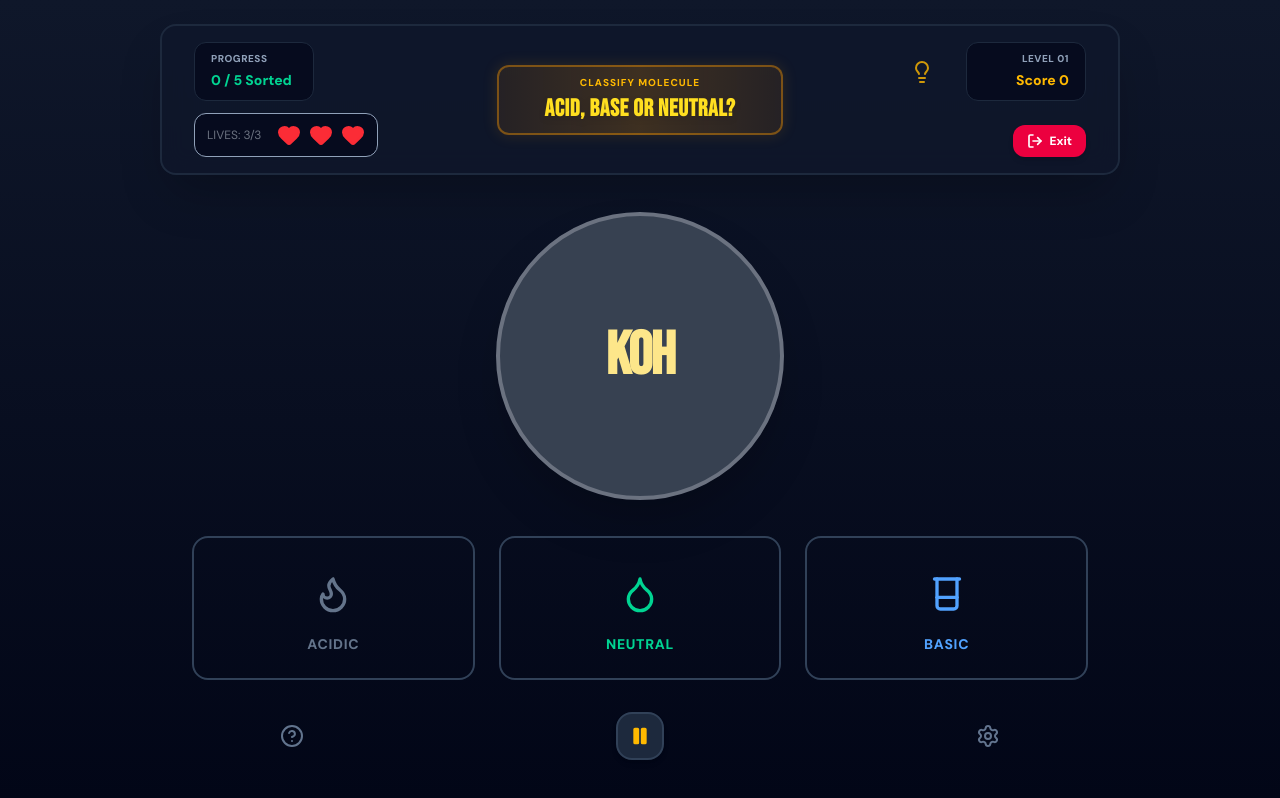
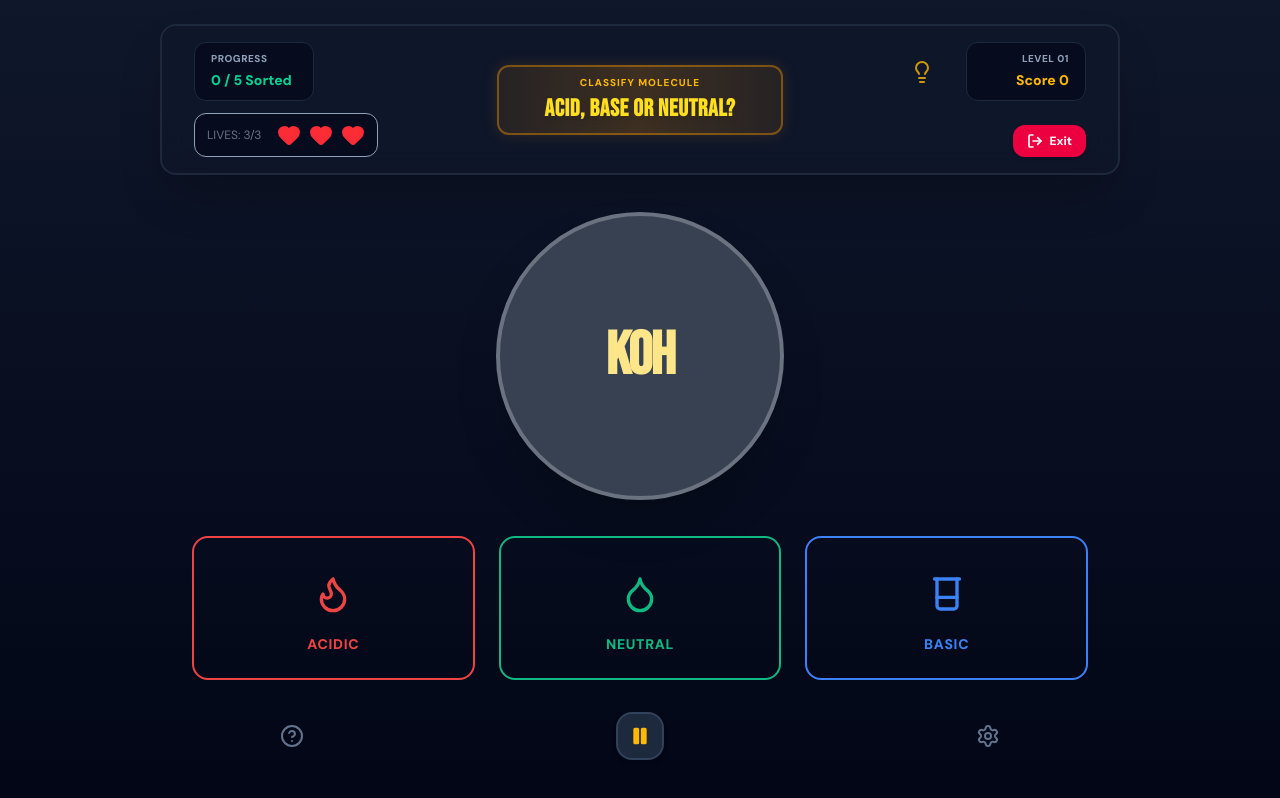
Before and after one commit to StellaSlad-Appian/chem-games, a Next.js app: page /games/acid-classification in a window 1280 px wide. Built offline with nearby package versions, Linux system fonts and the light colour scheme.

Commit message:
updated globals.css for acid-classifiction and fixed acid-classification bug

```diff
--- a/src/app/games/acid-classification/page.tsx
+++ b/src/app/games/acid-classification/page.tsx
@@ -60,8 +60,8 @@ export default function ClassificationGame() {
 
   // --- UI ANIMATION STATE ---
   const [feedback, setFeedback] = useState<{ status: AnswerStatus; selected: string | null }>({
-    status: null,
-    selected: null,
+      status: ANSWER_STATUS.IDLE, // CHANGE THIS FROM null TO ANSWER_STATUS.IDLE
+      selected: null,
   });
 
   const [currentLevelChemicals, setCurrentLevelChemicals] = useState<CompoundData[]>([]);
@@ -103,7 +103,7 @@ export default function ClassificationGame() {
 
   const handleSelection = (selectedType: ChemicalClassification) => {
   // Use GAME_STATE constant
-    if (gameState !== GAME_STATE.PLAYING || !currentChemical || feedback.status !== null) return;
+    if (gameState !== GAME_STATE.PLAYING || !currentChemical || feedback.status !== ANSWER_STATUS.IDLE) return;
 
     const expectedType = evaluateChemical(currentChemical);
     const isCorrect = selectedType === expectedType;
@@ -247,7 +247,7 @@ export default function ClassificationGame() {
 
       {/* LOWER NAVIGATION PLATFORM */}
       <div className={`w-full max-w-4xl grid gap-3 md:gap-6 mb-4 z-10 mx-auto px-4 md:px-0 ${currentLevel >= 3 ? 'grid-cols-2 md:grid-cols-4' : 'grid-cols-3'}`}>
-        {CLASSIFICATION_OPTIONS.map((option) => {
+        {CLASSIFICATION_OPTIONS.map((option: { label: string; icon: any; colorVar: string }) => {
           // Hide Amphoteric before level 3
           if (option.label === PH_CLASSIFICATIONS.AMPHOTERIC && currentLevel < 3) return null;
 
@@ -256,10 +256,10 @@ export default function ClassificationGame() {
               key={option.label}
               label={option.label}
               icon={option.icon}
-              accentColor={option.color}
+              colorVar={option.colorVar} // Use colorVar instead of accentColor
               status={feedback.selected === option.label ? feedback.status : ANSWER_STATUS.IDLE}
               onClick={() => handleSelection(option.label as any)}
-              disabled={gameState !== GAME_STATE.PLAYING || feedback.status !== null}
+              disabled={gameState !== GAME_STATE.PLAYING || feedback.status !== ANSWER_STATUS.IDLE} // Updated guard
             />
           );
         })}
--- a/src/app/globals.css
+++ b/src/app/globals.css
@@ -38,25 +38,11 @@
     --font-display: 'Bebas Neue', sans-serif;
     --font-body:    'DM Sans', ui-sans-serif, system-ui, sans-serif;
 
-    /* Acid */
-    --chem-acid-accent: #ef4444;
-    --chem-acid-text: #fef2f2;
-    --chem-acid-surface: #450a0a;
-
-    /* Base */
-    --chem-base-accent: #3b82f6;
-    --chem-base-text: #eff6ff;
-    --chem-base-surface: #172554;
-
-    /* Neutral */
-    --chem-neutral-accent: #10b981;
-    --chem-neutral-text: #f0fdf4;
-    --chem-neutral-surface: #052e16;
-
-    /* Amphoteric */
-    --chem-amphoteric-accent: #a855f7;
-    --chem-amphoteric-text: #faf5ff;
-    --chem-amphoteric-surface: #3b0764;
+    /* acid classification */
+    --acid-color: #ef4444;    /* rose-500 */
+    --base-color: #3b82f6;    /* blue-500 */
+    --neutral-color: #10b981; /* emerald-500 */
+    --amphoteric-color: #a855f7; /* purple-500 */
 
     /* --- Feedback states --- */
     --correct: #10b981;
--- a/src/components/games/acid-classification/ClassificationButton.tsx
+++ b/src/components/games/acid-classification/ClassificationButton.tsx
@@ -6,36 +6,38 @@ import { ANSWER_STATUS, AnswerStatus } from '@/src/core-engine/constants/ui-cons
 
 interface Props {
   label: string;
-  icon: LucideIcon;
-  accentColor: string;
+  icon: any;
+  colorVar: string;
   status: AnswerStatus;
   onClick: () => void;
   disabled: boolean;
 }
 
 export default function ClassificationButton({
-  label, icon: Icon, accentColor, status, onClick, disabled
+  label, icon: Icon, colorVar, status, onClick, disabled
 }: Props) {
 
-  // Logic based strictly on ANSWER_STATUS constants
+  // Logic for border color based on status
   const getBorderColor = () => {
-    switch (status) {
-      case ANSWER_STATUS.CORRECT: return 'border-emerald-500';
-      case ANSWER_STATUS.WRONG: return 'border-red-500';
-      default: return 'border-slate-700';
-    }
+    if (status === ANSWER_STATUS.CORRECT) return 'var(--correct)';
+    if (status === ANSWER_STATUS.WRONG) return 'var(--wrong)';
+    return `var(${colorVar})`; // Default state uses the specific chem color
   };
 
   return (
     <button
       onClick={onClick}
       disabled={disabled}
-      className={`flex flex-col items-center p-6 rounded-2xl border-2 transition-all group bg-transparent hover:border-${accentColor} ${getBorderColor()} active:scale-98`}
+      className="flex flex-col items-center p-6 rounded-2xl border-2 transition-all duration-300 group bg-transparent active:scale-95"
+      style={{
+        borderColor: getBorderColor(),
+        color: `var(${colorVar})`
+      }}
     >
-      <div className={`p-3 rounded-xl mb-2 group-hover:scale-110 transition-transform text-${accentColor}`}>
+      <div className="p-3 rounded-xl mb-2 group-hover:scale-110 transition-transform">
         <Icon className="w-8 h-8 md:w-10 md:h-10" />
       </div>
-      <span className={`font-extrabold text-xs md:text-sm tracking-wider uppercase text-${accentColor}`}>
+      <span className="font-extrabold text-xs md:text-sm tracking-wider uppercase">
         {label}
       </span>
     </button>
--- a/src/core-engine/constants/chemical-labels.ts
+++ b/src/core-engine/constants/chemical-labels.ts
@@ -12,8 +12,8 @@ export const PH_CLASSIFICATIONS = {
 export type PHClassification = typeof PH_CLASSIFICATIONS[keyof typeof PH_CLASSIFICATIONS];
 
 export const CLASSIFICATION_OPTIONS = [
-  { label: PH_CLASSIFICATIONS.ACIDIC, icon: Flame, color: 'rose-400' },
-  { label: PH_CLASSIFICATIONS.NEUTRAL, icon: Droplet, color: 'emerald-400' },
-  { label: PH_CLASSIFICATIONS.BASIC, icon: Beaker, color: 'blue-400' },
-  { label: PH_CLASSIFICATIONS.AMPHOTERIC, icon: Atom, color: 'purple-400' },
+  { label: PH_CLASSIFICATIONS.ACIDIC, icon: Flame, colorVar: '--acid-color' },
+  { label: PH_CLASSIFICATIONS.NEUTRAL, icon: Droplet, colorVar: '--neutral-color' },
+  { label: PH_CLASSIFICATIONS.BASIC, icon: Beaker, colorVar: '--base-color' },
+  { label: PH_CLASSIFICATIONS.AMPHOTERIC, icon: Atom, colorVar: '--amphoteric-color' },
 ] as const;
```
